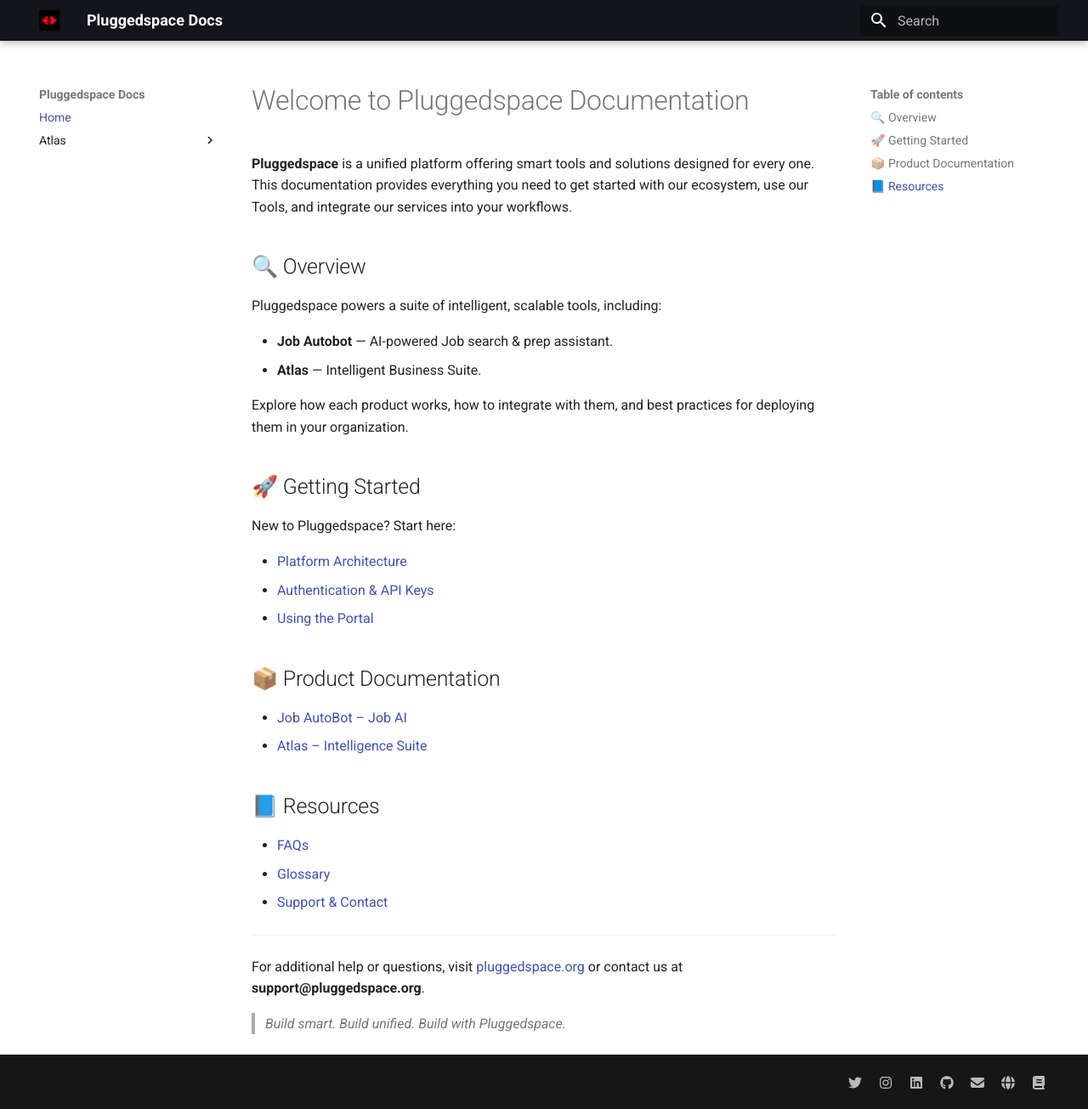
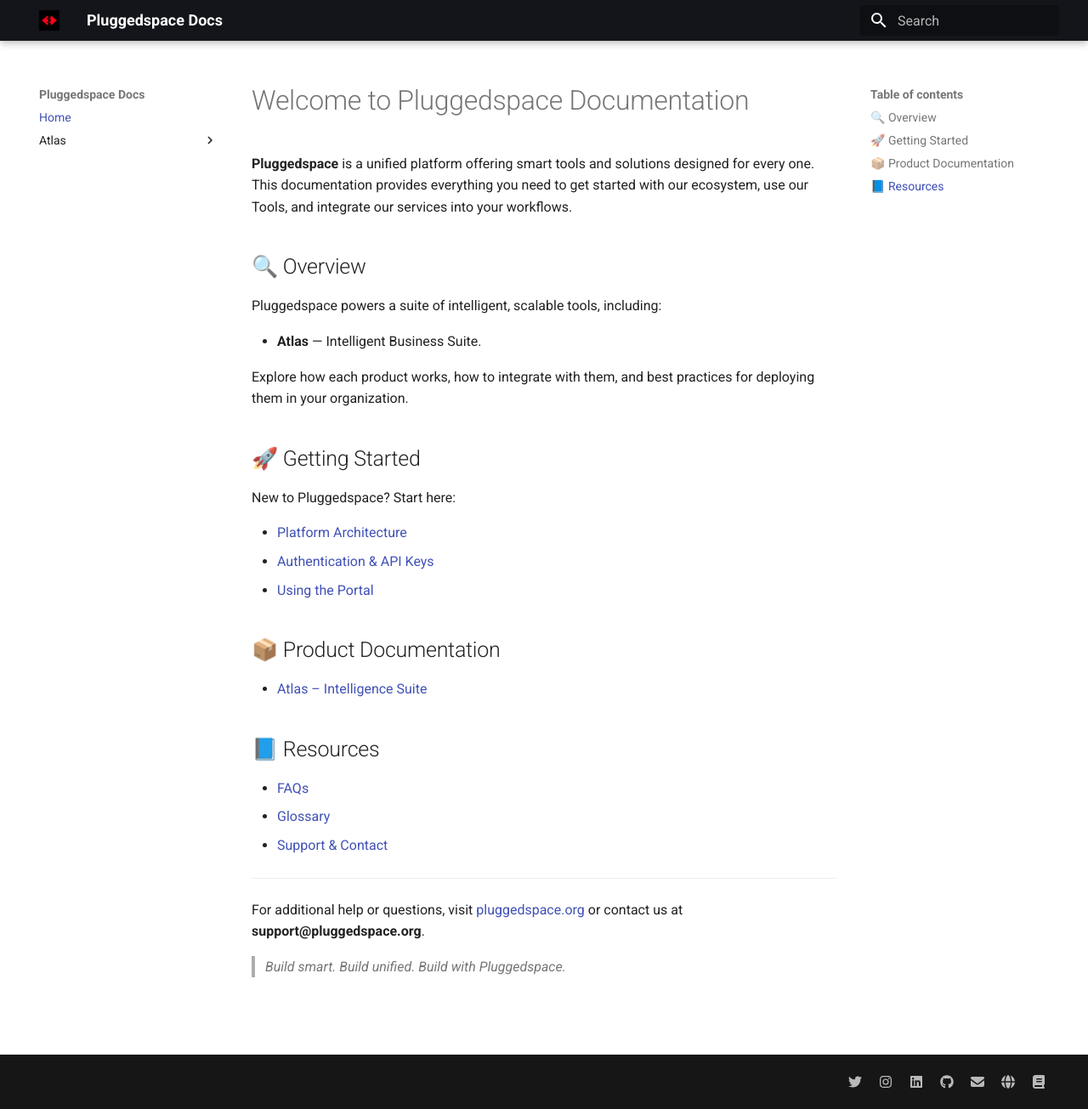
Before and after one commit to pluggedspace/pluggedspace-docs, an MkDocs documentation site: the page built from docs/index.md, in a window 1280 px wide and 1305 px high. Shown: the whole window at 85% size. Built offline with MkDocs 1.6.1 and Material for MkDocs 9.7.7, drawn with Linux system fonts in a browser that asks for light colours.

Commit message:
Update index.md

```diff
--- a/docs/index.md
+++ b/docs/index.md
@@ -6,7 +6,6 @@
 
 Pluggedspace powers a suite of intelligent, scalable tools, including:
 
-- **Job Autobot** — AI-powered Job search & prep assistant.
 - **Atlas** — Intelligent Business Suite.
 
 Explore how each product works, how to integrate with them, and best practices for deploying them in your organization.
@@ -21,7 +20,6 @@
 
 ## 📦 Product Documentation
 
-- [Job AutoBot – Job AI](models/job/index.md)
 - [Atlas – Intelligence Suite](data/index.md)
 
 
```
